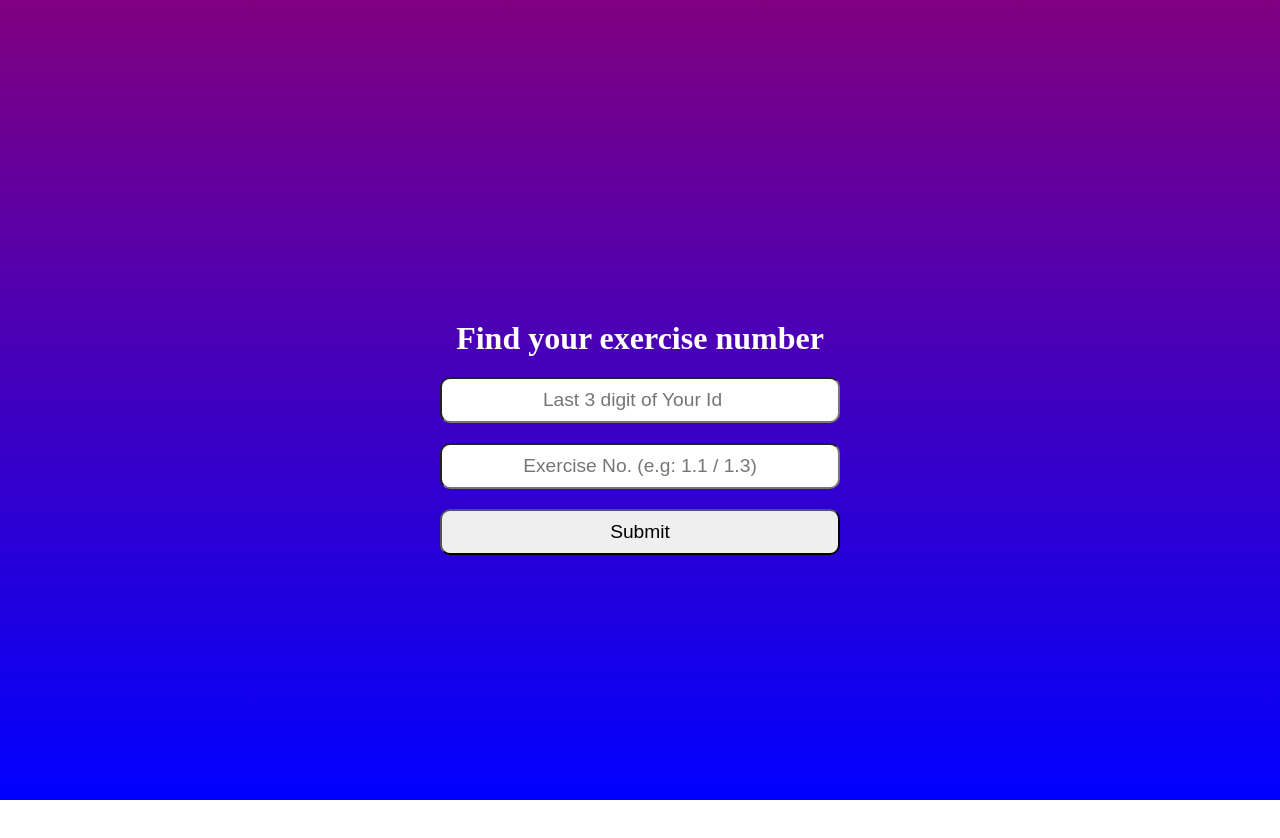
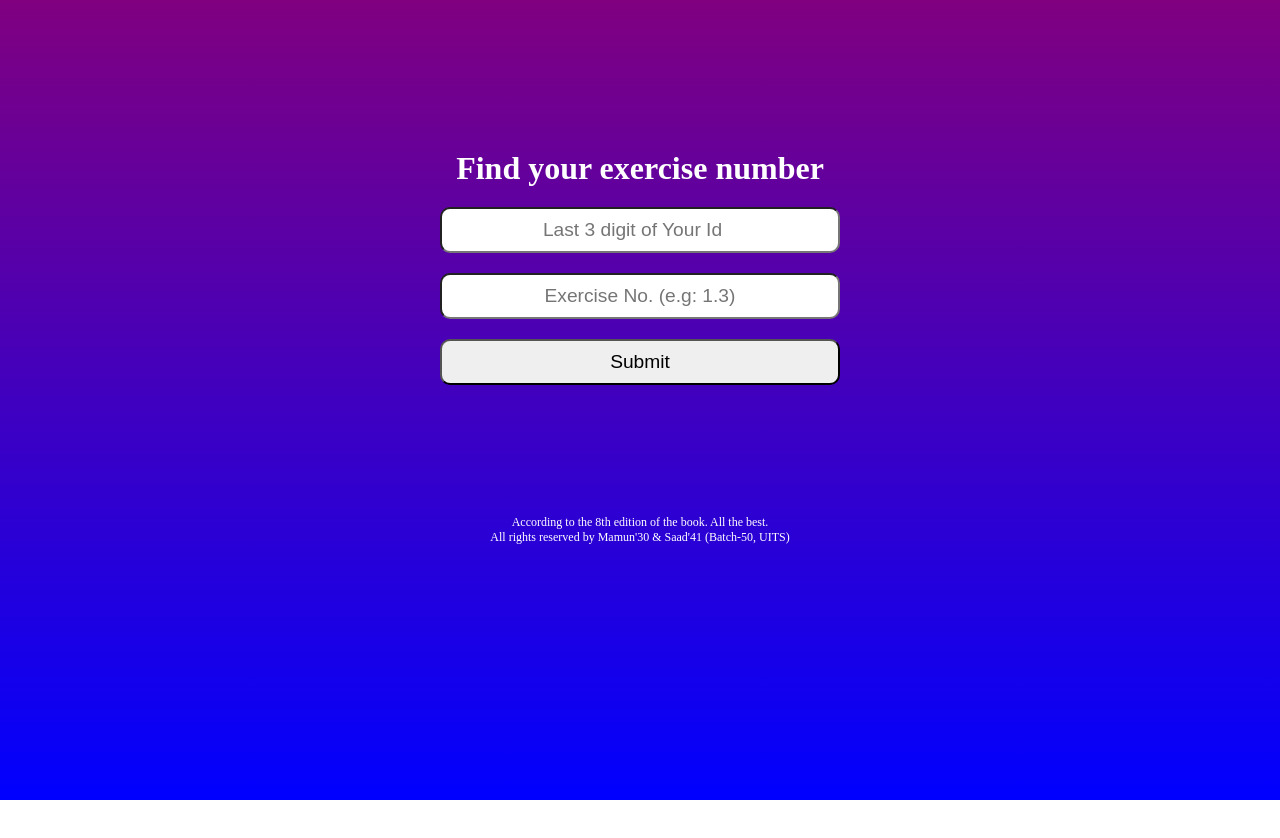
Before and after one commit to kamrulsaad/assignment-number, a React (Create React App) app: page / in a window 1280 px wide. Shown: the top 838 px of the page. After the commit the page ends 800 px from the top, so only its background shows below. Built offline with nearby package versions, Linux system fonts and the light colour scheme.

Commit message:
2 files modified

```diff
--- a/App.tsx
+++ b/App.tsx
@@ -58,7 +58,7 @@ export default function App() {
         <input
           type="text"
           required
-          placeholder="Exercise No. (e.g: 1.1 / 1.3)"
+          placeholder="Exercise No. (e.g: 1.3)"
           className="input-field"
           name="exercise"
         />
@@ -71,7 +71,7 @@ export default function App() {
           <p className="final-result">You have to do problem No: {problemNo}</p>
         )
       )}
-      <p style={{color: 'white', fontSize: '12px', padding: '2px', marginTop: "20%"}}>According to the 8th edition of the book.
+      <p style={{color: 'white', fontSize: '12px', padding: '2px', marginTop: "10%"}}>According to the 8th edition of the book.
       All the best. <br/> All rights reserved by Mamun'30 & Saad'41 (Batch-50, UITS) </p>
     </div>
   );
--- a/style.css
+++ b/style.css
@@ -5,7 +5,7 @@
 }
 
 .header-text{
-  padding: 25% 0;
+  padding: 150px 0;
   background-image: linear-gradient(purple, blue);
   background-repeat: no-repeat;
   height: 100vh;
```
